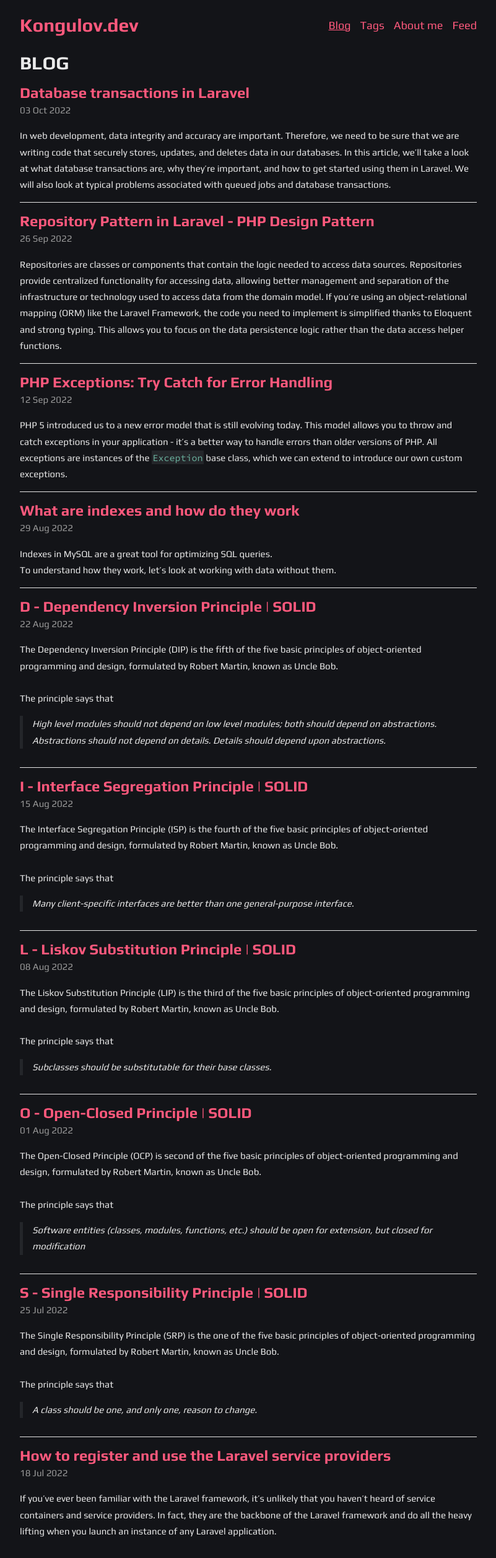
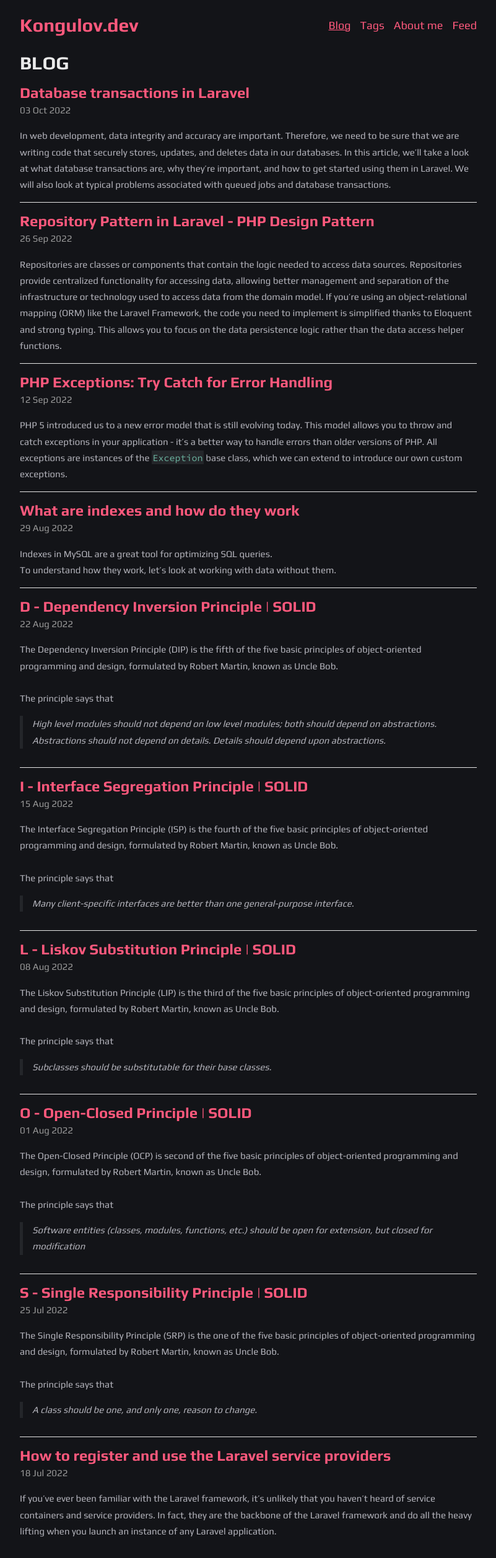
Before and after one commit to kongulov/kongulov.dev, a Jekyll site: the page built from index.html, in a window 1280 px wide. Shown: the whole page at 62% size, without its empty margins (239-1040 px from the left). Built offline with Jekyll 4.4.1, drawn with Linux system fonts in a browser that asks for light colours; the list of posts is cut into pages by our own code.

Commit message:
Dark mode text color fix

```diff
--- a/_sass/_base.scss
+++ b/_sass/_base.scss
@@ -33,7 +33,7 @@
 
 .post p {
   margin: 1rem 0;
-  color: #EAEAEA;
+  color: rgb(181 181 189/1);
 }
 
 .meta {
@@ -132,6 +132,7 @@
 h3,
 h4,
 h5 {
+  color: #EAEAEA;
   font-weight: bold;
   font-size: 2rem;
 }
@@ -270,6 +271,7 @@
 
 pre{
   overflow: auto;
+  color: rgb(181 181 189/1);
 }
 
 main {
@@ -757,6 +759,7 @@
   }
 
   .content{
+    color: rgb(181 181 189/1);
     font-size: 14px;
     line-height: 1.6;
   }
@@ -799,6 +802,7 @@
       }
 
       .titles{
+        color: #ffffff;
         .position{
           font-size: 1.3rem;
           line-height: 1.2;
```
